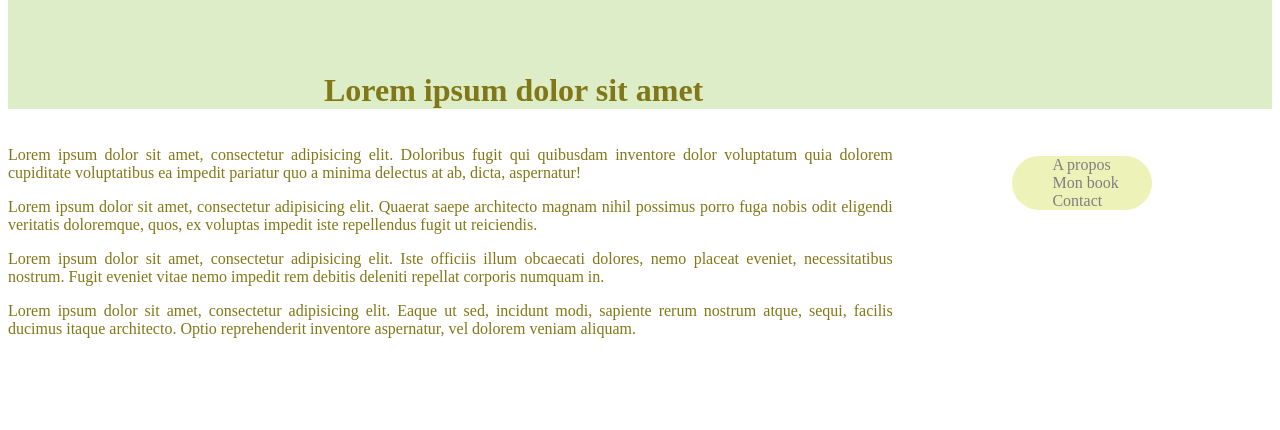
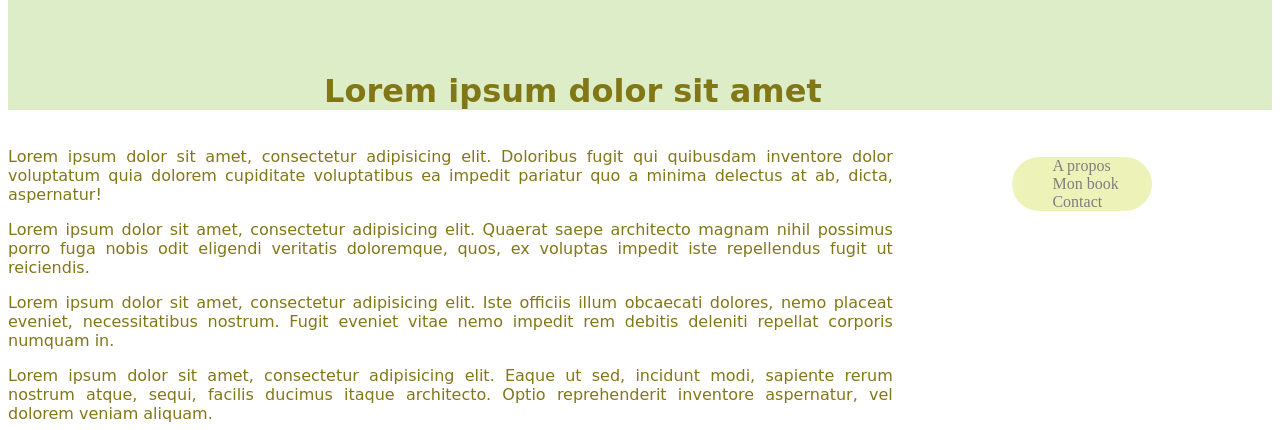
Before and after one commit to elgamine-dev/ProfilePage, a website: page index.html in a window 1280 px wide. Shown: the part 370-800 px from the top of the page. Drawn offline with Linux system fonts and the light colour scheme.

Commit message:
ameliorations css

```diff
--- a/css/style.css
+++ b/css/style.css
@@ -24,6 +24,7 @@ section {
 	background-color:;
 	border-radius: 10px;
 	color:#827717;
+
 }
 
 
@@ -34,12 +35,18 @@ menu {
 	margin-right:70px;
 	opacity: 0.5;
 	color:#dce775;
+
 }
 
 h1 {
+	font-family: 'Indie Flower', cursive;
 	margin-top: 90px;
 	margin-left: 25%;
 	color:#827717;
+}
+
+p {
+	font-family: 'Indie Flower', cursive;
 }
 
 ul {
```
